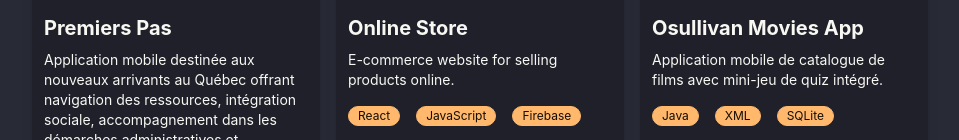
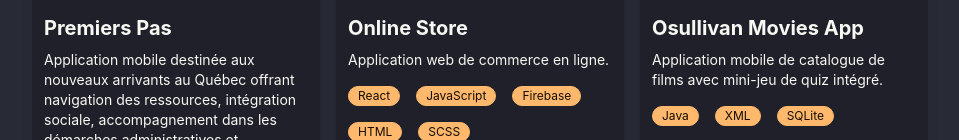
Before and after one commit to Spirituel-Franchesco/portfolio, a React (Vite) app: page / in a window 1280 px wide. Shown: the part 3514-3654 px from the top of the page, without its empty margins (160-1119 px from the left). Built offline with nearby package versions, Linux system fonts and the light colour scheme.

Commit message:
updates on project 2

```diff
--- a/src/components/Projects.tsx
+++ b/src/components/Projects.tsx
@@ -19,7 +19,7 @@ const projects = [
   {
     id: 2,
     title: "Online Store",
-    description: "E-commerce website for selling products online.",
+    description: "Application web de commerce en ligne.",
     technologies: ["React", "JavaScript", "Firebase", "HTML", "SCSS"],
     demoLink: "https://www.youtube.com/watch?v=kyYIE2wrOFE",
     repoLink: "https://github.com/Spirituel-Franchesco/Online-Store-Web3",
```
